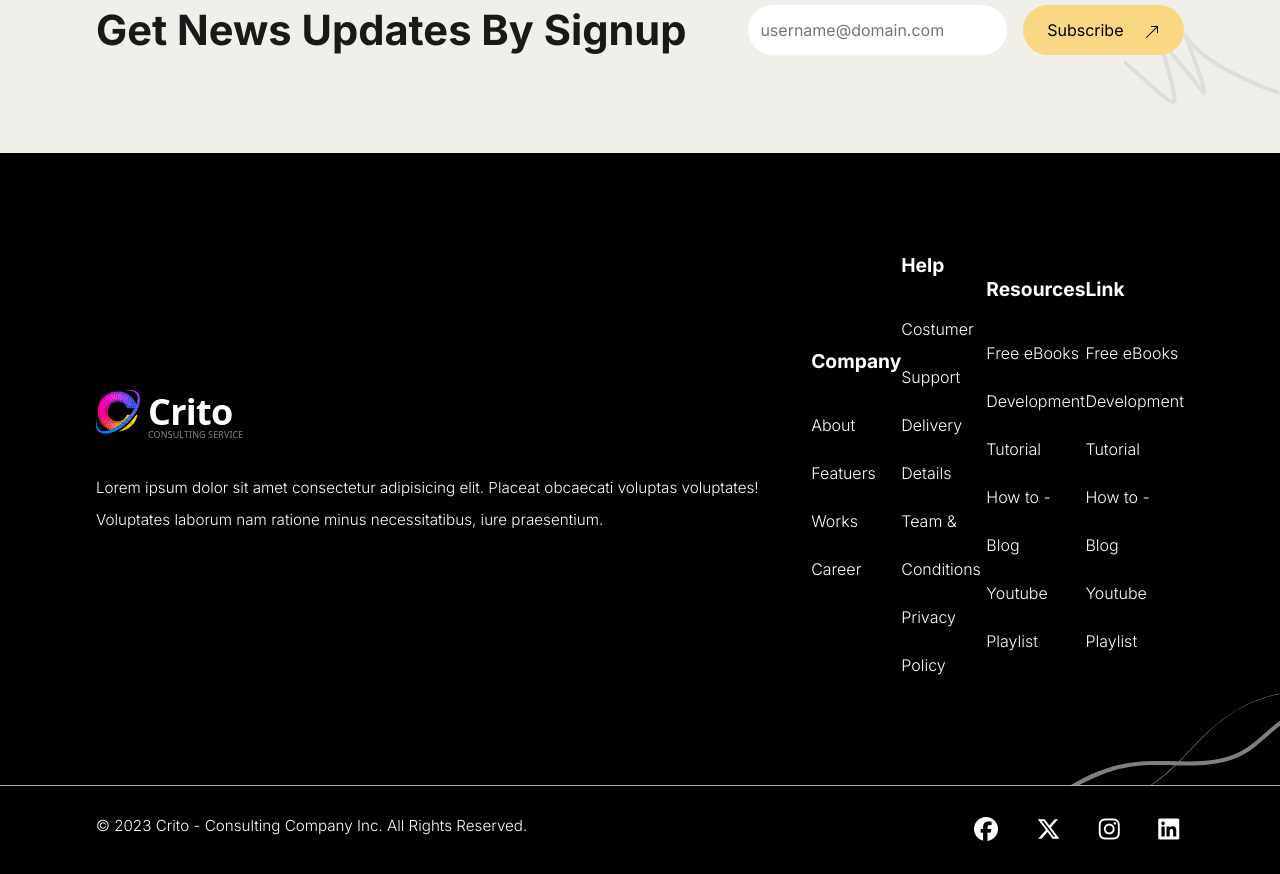
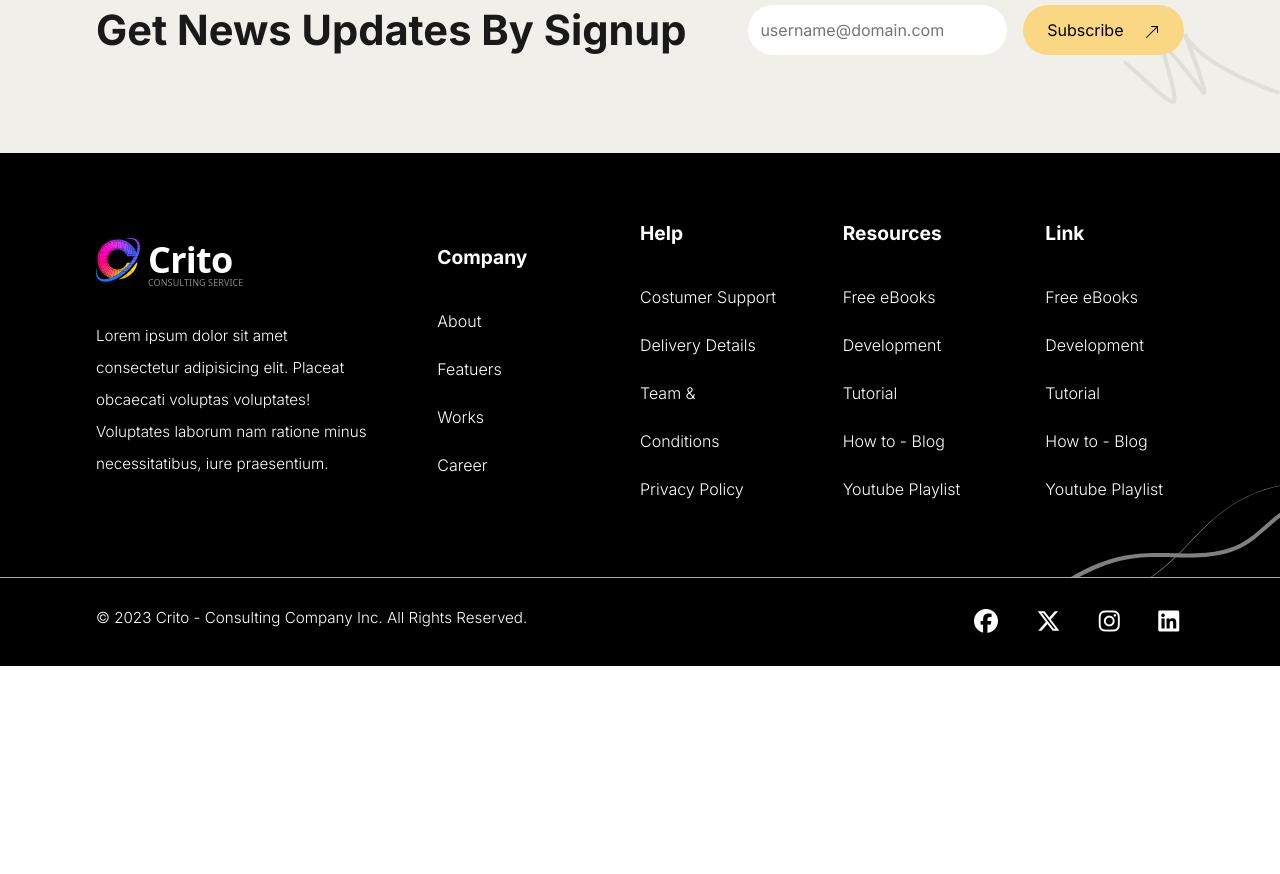
Before and after one commit to Marcuswix/Crito, a plain HTML site: page index.html in a window 1280 px wide. Shown: the part 8951-9825 px from the top of the page. After the commit the page ends 9617 px from the top, so only its background shows below. Drawn offline with nearby package versions, Linux system fonts and the light colour scheme.

Commit message:
All pages done, most working in both mobil- and desktop-mode

```diff
--- a/css/style.scss
+++ b/css/style.scss
@@ -1946,7 +1946,7 @@ margin-right: 0.6rem;
     {
         position: relative;
         border-bottom: solid 1px #f0efe9b6;
-        padding-block: 6rem;
+        padding-block: 4rem;
 
         @media (max-width: 998px)
         {
@@ -1979,9 +1979,10 @@ margin-right: 0.6rem;
 
         .container-parent
         {
-            display: flex;
+            display: grid;
             align-items: center;
-            justify-content: space-between;
+            grid-template-columns: 2fr 1fr 1fr 1fr 1fr;
+            column-gap: 4rem;
             z-index: 1;
             padding-inline: 18rem;
 
```
Also changed, not shown: news&articles.html (+0 -2 lines), css/style.css.
